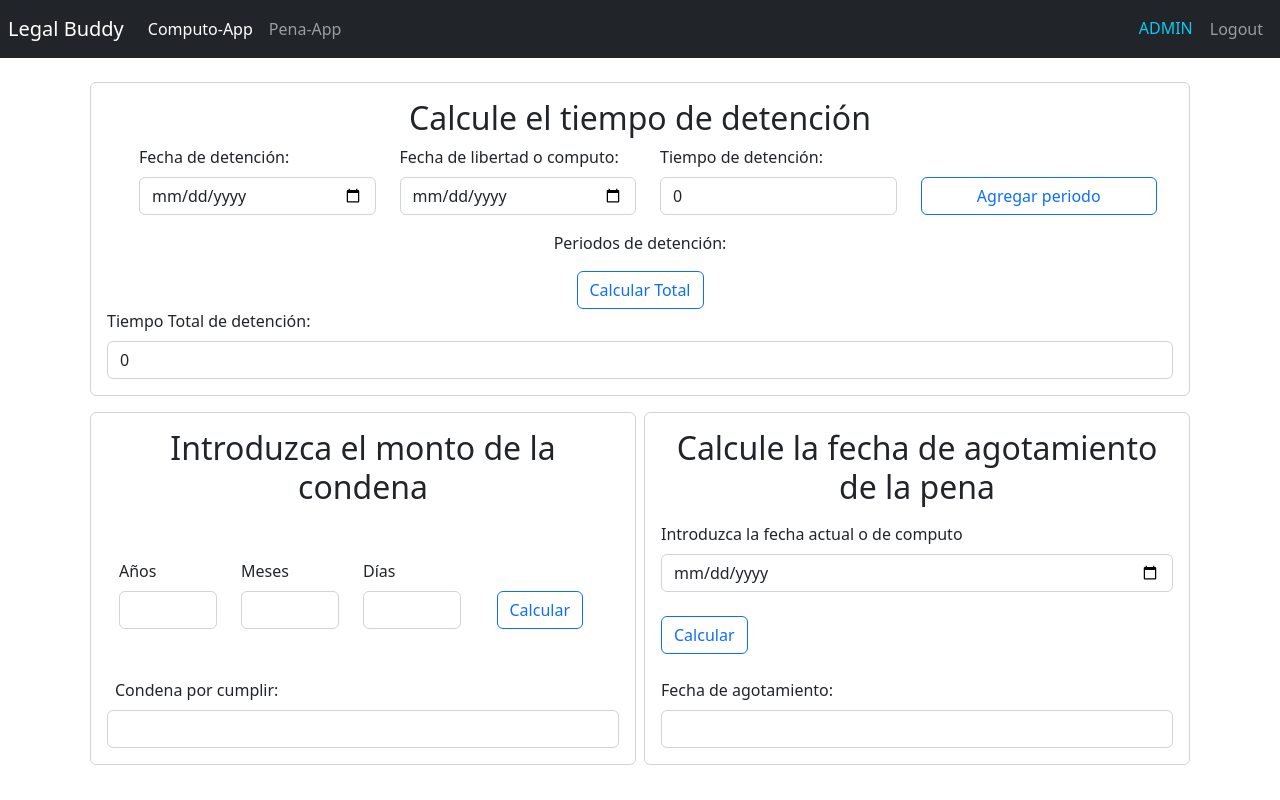
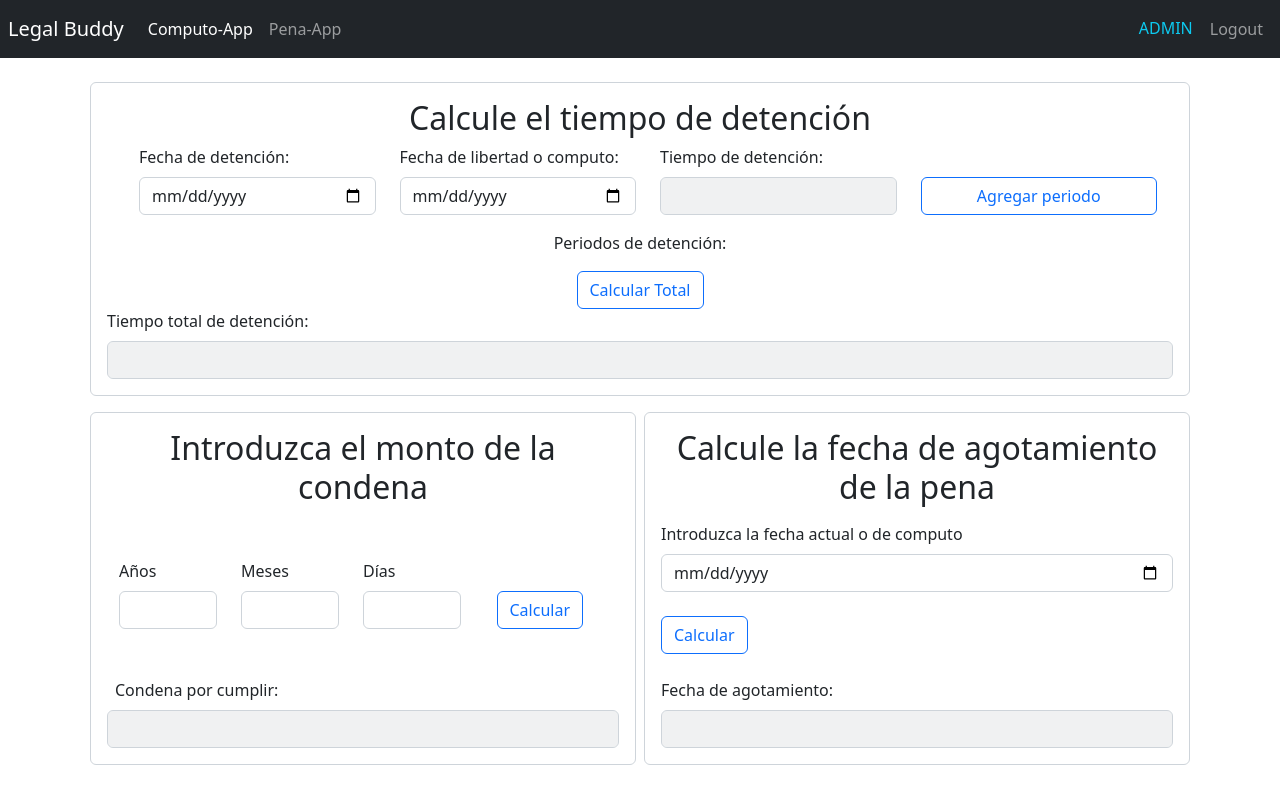
Before and after one commit to facuqb/ReactComputo, a React (Vite) app: page /computo in a window 1280 px wide. Built offline with nearby package versions, Linux system fonts and the light colour scheme.

Commit message:
compuApp Finalizada

```diff
--- a/src/appJudicial/components/AgotamientoPena.jsx
+++ b/src/appJudicial/components/AgotamientoPena.jsx
@@ -1,6 +1,23 @@
+import { calcularAgotamiento } from "../helpers"
+import { useForm } from "../hooks/useForm"
 
 
-export const AgotamientoPena = () => {
+export const AgotamientoPena = ({condena}) => {
+
+  const {onInputChange, setFormState, formState, fechaComputo, agotamientoPena} = useForm({fechaComputo: "", agotamientoPena: ""})
+
+  const onCalculoAgotamiento = (e) =>{
+    e.preventDefault();
+    if(isNaN(condena[0]) || (fechaComputo === "")) return;
+    const {agotamiento} = calcularAgotamiento(condena,fechaComputo);
+    setFormState({
+      ...formState,
+      agotamientoPena: agotamiento
+    });
+
+  }
+
+
   return (
     <form
     className="form-control mt-3 p-3">
@@ -8,15 +25,22 @@ export const AgotamientoPena = () => {
     </h2>
     <label htmlFor="fechaComp" className="form-label mb-2">Introduzca la fecha actual o de
         computo</label>
-    <input type="date" className="form-control" id="fechaComp" />
+    <input type="date" className="form-control" id="fechaComp"
+      name="fechaComputo"
+      onChange={onInputChange}
+      value={fechaComputo}/>
     <button
-      className="btn btn-outline-primary mt-4 d-block">
+      className="btn btn-outline-primary mt-4 d-block"
+      onClick={onCalculoAgotamiento}>
       Calcular
     </button>
-    <label htmlFor="agotamientoPena" className="form-label mt-4 mb-2"> Fecha de agotamiento: </label>
-    <input className="form-control text-center"
+    <label htmlFor="agotamientoPena" className="form-label mt-4 mb-2 "> Fecha de agotamiento: </label>
+    <input className="form-control text-center bg-secondary bg-opacity-10"
         placeholder=""
-        id="agotamientoPena" readOnly />
+        id="agotamientoPena"
+        name="agotamientoPena"
+        value={agotamientoPena}
+        readOnly />
 
 </form>
   )
--- a/src/appJudicial/components/PenaImpuesta.jsx
+++ b/src/appJudicial/components/PenaImpuesta.jsx
@@ -1,6 +1,22 @@
+import { condenaRestante } from "../helpers/"
+import { useForm } from "../hooks/useForm"
 
 
-export const PenaImpuesta = () => {
+export const PenaImpuesta = ({diasAcumulados,onCondena}) => {
+
+    const {formState, onInputChange, onResetForm, setFormState, condenaDias, condenaMes, condenaAnios, pendiente, condena } = useForm({condenaDias: 0,condenaMes: 0,condenaAnios: 0, pendiente: "", condena: []})
+
+    const onCalcularCondenaRestante = (e) =>{
+        e.preventDefault()
+        const {condena, pendiente} = condenaRestante(diasAcumulados, condenaDias, condenaMes, condenaAnios)
+        setFormState({
+            ...formState,
+            condena,pendiente
+        })
+        onCondena(condena)
+
+    }
+
     return (
         <form
             className="form-control mt-3 p-3 me-2 d-flex flex-column justify-content-between">
@@ -11,23 +27,33 @@ export const PenaImpuesta = () => {
 
             <label htmlFor="anios" className="form-label">Años</label>
                     <input type="number" className="form-control text-center rounded" id="anios"
-                        min="0" max="50" />
+                        min="0" max="50"
+                        name="condenaAnios"
+                        onChange={onInputChange}
+                        value={`${(condenaAnios === 0) ? "" : condenaAnios}`}/>
                 </div>
                 <div className="col-3 justify-content-center align-items-center">
 
                     <label htmlFor="meses" className="form-label">Meses</label>
                     <input type="number" className="form-control text-center rounded" id="mes"
-                        min="0" max="12" />
+                        min="0" max="12"
+                        name="condenaMes"
+                        onChange={onInputChange}
+                        value={`${(condenaMes === 0) ? "" : condenaMes}`}/>
                 </div>
                 <div className="col-3 justify-content-center align-items-center">
 
                     <label htmlFor="dias" className="form-label">Días</label>
                     <input type="number" className="form-control text-center rounded" id="dias"
-                        min="0" max="30" />
+                        min="0" max="30"
+                        name="condenaDias"
+                        onChange={onInputChange}
+                        value={`${(condenaDias === 0) ? "" : condenaDias}`} />
 
                 </div>
                 <div className="col-3 d-flex justify-content-end align-items-end">
-                    <button className="btn btn-outline-primary">
+                    <button className="btn btn-outline-primary"
+                    onClick={onCalcularCondenaRestante}>
                         Calcular
                     </button>
 
@@ -35,11 +61,14 @@ export const PenaImpuesta = () => {
 
             </div>
             <div>
-                <label htmlFor="totalCondena" className="form-label ms-2"> Condena por cumplir: </label>
+                <label htmlFor="totalCondena" className="form-label ms-2 "> Condena por cumplir: </label>
 
-                <input className="form-control text-center"
+                <input className="form-control text-center bg-secondary bg-opacity-10"
                     placeholder=""
-                    id="totalCondena" readOnly />
+                    id="totalCondena"
+                    name= 'pendiente'
+                    value={pendiente}
+                    readOnly />
             </div>
 
         </form>
--- a/src/appJudicial/components/TiempoDetencion.jsx
+++ b/src/appJudicial/components/TiempoDetencion.jsx
@@ -4,8 +4,8 @@ import { useForm } from '../hooks/useForm'
 
 
 
-export const TiempoDetencion = () => {
-    const {onInputChange,onResetForm,fechaDet,fechaLibertad, tiempoDet, setFormState,formState,periodosDetencion,totalDetencion} = useForm({fechaDet: "", fechaLibertad: "", tiempoDet: 0, totalDetencion: 0, periodosDetencion: []})
+export const TiempoDetencion = ({onDiasAcumulados}) => {
+    const {onInputChange,onResetForm,fechaDet,fechaLibertad, tiempoDet, setFormState,formState,periodosDetencion,totalDetencion,diasTotales} = useForm({fechaDet: "", diasTotales : 0, fechaLibertad: "", tiempoDet: 0, totalDetencion: 0, periodosDetencion: []})
 
 
 
@@ -37,12 +37,13 @@ export const TiempoDetencion = () => {
     const onCalcularTotal = (e) =>{
         e.preventDefault()
         if(periodosDetencion === []) return
-        const {detencion} = totalDet(periodosDetencion)
+        const {detencion, diasAcumulados} = totalDet(periodosDetencion)
         setFormState({
             ...formState,
-            totalDetencion: detencion
+            totalDetencion: detencion,
+            diasTotales: diasAcumulados
         })
-
+        onDiasAcumulados(diasAcumulados)
     }
 
 
@@ -94,9 +95,9 @@ export const TiempoDetencion = () => {
                     <label className="form-label"
                     id="resultadoDet">Tiempo de detención: </label>
                     <input type="text"
-                    className='form-control'
+                    className='form-control bg-secondary bg-opacity-10'
                     name='tiempoDet'
-                    value={tiempoDet}
+                    value={`${(tiempoDet === 0) ? "" : tiempoDet}`}
 
                     readOnly/>
 
@@ -113,13 +114,24 @@ export const TiempoDetencion = () => {
             <div className="container mt-3 d-flex align-items-center flex-column "
                 id="periodosDet">
                 <p className='text-center'>Periodos de detención:</p>
-                {
-                    periodosDetencion.map(periodo => (
-                        <p className='mb-4 rounded form-control' key={parseInt(Math.random()*5000)}>
-                            {periodo.fechaDetPer} a {periodo.fechaLibPer} = {periodo.detencion}
-                        </p>
-                    ))
-                }
+
+
+                    {   (periodosDetencion.length === 0)
+                            ? null
+                            : <div className='form-control mb-2 bg-secondary bg-opacity-10'>
+                                {
+                                    periodosDetencion.map((periodo,i) => (
+                                    <p className='text-center' key={parseInt(Math.random()*5000)}>
+                                    {i+1}° Periodo: <b>{periodo.fechaDetPer.split('-').reverse().join("/")}</b> al <b>{periodo.fechaLibPer.split('-').reverse().join("/")}</b> : {periodo.detencion}
+                                    </p>
+                                    ))}
+                            </div>
+
+
+
+
+                    }
+
             <button
                 className='btn btn-outline-primary'
                 onClick={onCalcularTotal}>
@@ -128,11 +140,11 @@ export const TiempoDetencion = () => {
             </div>
 
             <label className="form-label"
-                id="resultadoTotalDet">Tiempo Total de detención: </label>
+                id="resultadoTotalDet">Tiempo total de detención: </label>
             <input type="text"
-                   className='form-control'
+                   className='form-control bg-secondary bg-opacity-10'
                     name='totalDetencion'
-                    value={totalDetencion}
+                    value={`${(totalDetencion === 0) ? "" : totalDetencion}`}
 
                     readOnly/>
 
--- /dev/null
+++ b/src/appJudicial/helpers/condenaRestante.js
@@ -0,0 +1,71 @@
+export const condenaRestante = (diasAcumulados, condenaDias, condenaMes, condenaAnios) =>{
+    let condena = [condenaDias, condenaMes, condenaAnios]
+    condena[0] = Number(condena[0]);
+    condena[1] = Number(condena[1]*30);
+    condena[2] = Number(condena[2]*360);
+    condena = condena.reduce((a,b) => a+b, 0);
+    let pendiente = 0;
+    let resto = condena - diasAcumulados;
+    if (resto % 360 === 0){
+        condena = []
+        condena[0] = Math.floor(resto/360)
+        condena[1] = 0
+        condena[2] = 0
+        if(condena[0] > 1){
+            pendiente = `${condena[0]} años`
+        }else{
+            pendiente = `${condena[0]} año`
+        }
+    } else if (resto > 360 && resto % 30 === 0){
+        condena = []
+        condena[0] = Math.floor(resto/360)
+        condena[1] = Math.floor((resto%360)/30)
+        condena[2] = 0
+        if(condena[0] > 1 && condena[1] > 1){
+            pendiente = `${condena[0]} años y ${condena[1]} meses`
+        }else if(condena[0] === 1 && condena[1] > 1){
+            pendiente = `${condena[0]} año y ${condena[1]} mes/meses`
+        }else{
+            pendiente = `${condena[0]} año y ${condena[1]} meses`
+        }
+    } else if (resto > 360){
+        condena = []
+        condena[0] = Math.floor(resto/360)
+        condena[1] = Math.floor((resto%360)/30)
+        condena[2] = (resto%360)%30
+        if(condena[0] > 1 && condena[1] > 1){
+            pendiente = `${condena[0]} años, ${condena[1]} meses y ${condena[2]} día/s`
+        }else if(condena[0] === 1 && condena[1] > 1){
+            pendiente = `${condena[0]} años, ${condena[1]} mes y ${condena[2]} día/s`
+        }else{
+            pendiente = `${condena[0]} año, ${condena[1]} mese y ${condena[2]} día/s`
+        }
+    } else if (resto > 30 && resto % 30 !== 0){
+        condena = []
+        condena[0] = 0
+        condena[1] = Math.floor(resto/30)
+        condena[2] = resto%30
+        if(condena[1] > 1){
+            pendiente = `${condena[1]} meses y ${condena[2]} días`
+        }else{
+            pendiente = `${condena[1]} mes y ${condena[2]} días`
+        }
+    } else if (resto % 30 === 0){
+        condena = []
+        condena[0] = 0
+        condena[1] = resto/30
+        condena[2] = 0
+        if(condena[1] > 1){
+            pendiente = `${condena[1]} meses`;
+        }else{
+            pendiente = `${condena[1]} mes`;
+        }
+    } else if (resto < 30){
+        condena = []
+        condena[0] = 0
+        condena[1] = 0
+        condena[2] = resto
+        pendiente = `${condena[2]} días`;
+    }
+    return {condena, pendiente}
+}
--- a/src/appJudicial/helpers/index.js
+++ b/src/appJudicial/helpers/index.js
@@ -1,2 +1,4 @@
 export * from './calculoDet.js'
 export * from './totalDet'
+export * from './condenaRestante'
+export * from './calcularAgotamiento'
--- a/src/appJudicial/pages/ComputoPage.jsx
+++ b/src/appJudicial/pages/ComputoPage.jsx
@@ -1,14 +1,29 @@
+import { useState } from "react"
 import { AgotamientoPena, PenaImpuesta, TiempoDetencion } from "../components"
 
 
 export const ComputoPage = () => {
+
+  const [diasAcumulados = 0, setdiasAcumulados] = useState()
+
+  const [condena = [], setCondena] = useState()
+
+
+  const handleDiasAcumulados = (e) =>{
+    setdiasAcumulados(e)
+  }
+
+  const handleCondena = (e) =>{
+    setCondena(e)
+  }
+
   return (
     <div className="p-2">
 
-      <TiempoDetencion />
+      <TiempoDetencion onDiasAcumulados={handleDiasAcumulados}  />
       <div className="d-md-flex">
-        <PenaImpuesta />
-        <AgotamientoPena />
+        <PenaImpuesta diasAcumulados={diasAcumulados} onCondena={handleCondena} />
+        <AgotamientoPena condena={condena} />
 
       </div>
 
```
Also changed, not shown: src/appJudicial/helpers/calcularAgotamiento.js (added, +34 -0 lines).
